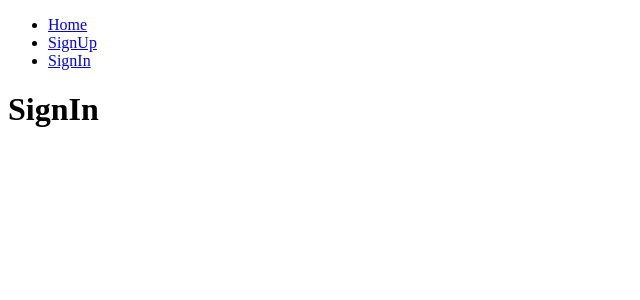
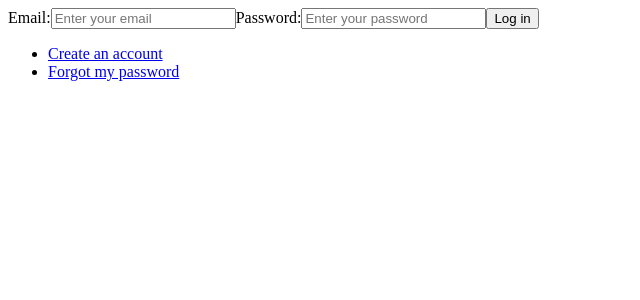
Before and after one commit to constavro/trip-organizer-app-client, a React (Create React App) app: page /signin in a window 1280 px wide. Shown: the top 300 px of the page, without its empty margins (0-640 px from the left). Built offline with nearby package versions, Linux system fonts and the light colour scheme; no server answers.

Commit message:
Functional authentication system

```diff
--- a/package.json
+++ b/package.json
@@ -1,8 +1,10 @@
 {
   "name": "trip-organizer-app-client",
   "version": "0.1.0",
+  "proxy": "http://localhost:5000",
   "private": true,
   "dependencies": {
+    "jsonwebtoken": "^9.0.2",
     "react": "^18.2.0",
     "react-dom": "^18.2.0",
     "react-router-dom": "^5.3.4",
--- a/src/App.js
+++ b/src/App.js
@@ -1,28 +1,63 @@
-import React, { useState, useEffect } from 'react';
-import { Link, Route } from "react-router-dom"
+import React, {useState,useEffect} from 'react';
+import { Switch, Redirect, Route } from "react-router-dom"
 import SignUp from "./pages/SignUp"
 import Home from "./pages/Home"
 import SignIn from "./pages/SignIn"
 import NotFoundPage from "./pages/NotFoundPage"
+import PasswordReset from "./pages/PasswordReset"
+import Profile from "./pages/Profile"
+import authenticationFunction from './components/authentication';
 
-// function Home(){
-  // return <h1>Home</h1>
-// }
+function App() {
 
-function App(){
+  const [loggedIn, setLoggedIn] = useState(false);
+
+  useEffect(() => {
+  const checkAuthentication = async () => {
+
+    const token = localStorage.getItem('token');
+
+    try {
+      const response = await fetch('http://localhost:5000/checkAuthentication', {
+        mode: "cors",
+        method: 'GET',
+        headers: {
+            'Content-Type': 'application/json',
+            'Authorization': `Bearer ${token}`
+        },
+        credentials: 'include'
+    });
+
+      // console.log(response.json())
+
+      if (response.ok) {
+        const data = await response.json();
+        console.log(data.authenticated)
+        setLoggedIn(data.authenticated);
+      } else {
+        setLoggedIn(false);
+      }
+    } catch (error) {
+      console.error('Error:', error);
+      setLoggedIn(false);
+    }
+  };
+
+  checkAuthentication();
+}, []);
+
+
   return (
-<React.Fragment>
-<nav>
-    <ul>
-      <li><Link to='/'>Home</Link></li>
-      <li><Link to='/signup'>SignUp</Link></li>
-      <li><Link to='/signin'>SignIn</Link></li>
-    </ul>
-    </nav>
-      <Route path="/" exact component={Home} />
-      <Route path='/signup' component={SignUp} />
-      <Route path='/signin' component={SignIn} />
-      <Route path='/404' component={NotFoundPage} />
+    <React.Fragment>
+      <Switch>
+        <Route path="/" exact component={loggedIn ? Home : SignIn} />
+        <Route path='/signup' component={loggedIn ? Home : SignUp} />
+        <Route path='/signin' component={loggedIn ? Home : SignIn} />
+        <Route path='/passwordreset' component={loggedIn ? Home : PasswordReset} />
+        <Route path='/404' component={loggedIn ? Home : NotFoundPage} />
+        <Route path='/profile/:userid' component={loggedIn ? Profile : SignIn} />
+        <Redirect to="/signin" />
+      </Switch>
     </React.Fragment>)
 }
 
--- a/src/pages/Home.js
+++ b/src/pages/Home.js
@@ -1,8 +1,31 @@
-import React from "react"
+import React, { useEffect, useState } from "react"
+import { Link, Route, useHistory } from "react-router-dom"
 
-function Home(){
-    return (
-    <h1>Home</h1>)
+function Home() {
+  let history = useHistory()
+
+  const handleLogout = async () => {
+
+    localStorage.removeItem('token');
+
+    const token = localStorage.getItem('token');
+
+    console.log(token)
+
+    window.location.href = '/signin';
+
+  };
+
+  return (
+    <React.Fragment>
+      <nav>
+        <ul>
+          <li><Link to='/'>Profile</Link></li>
+        </ul>
+      </nav>
+      <button onClick={handleLogout}>Logout</button>
+    </React.Fragment>
+  )
 }
 
 export default Home
--- /dev/null
+++ b/src/pages/PasswordReset.js
@@ -0,0 +1,8 @@
+import React from "react"
+
+function PasswordReset(){
+    return (
+    <h1>PasswordReset</h1>)
+}
+
+export default PasswordReset
--- /dev/null
+++ b/src/pages/Profile.js
@@ -0,0 +1,62 @@
+import React, { useState, useEffect } from "react";
+import { useParams } from "react-router-dom";
+
+function Profile() {
+  const [profileData, setProfileData] = useState(null);
+  const [loading, setLoading] = useState(true);
+  const [error, setError] = useState(null);
+
+  const userId = useParams(userId);
+
+  console.log(userId)
+
+
+  useEffect(() => {
+    const fetchProfileData = async () => {
+      try {
+        const response = await fetch(`http://localhost:5000/profile/${userId}`, {
+          method: 'GET',
+          headers: {
+            // Include any required headers, such as authentication headers
+            'Content-Type': 'application/json',
+          },
+          // You can include a request body if needed
+        });
+
+        if (!response.ok) {
+          throw new Error(`HTTP error! Status: ${response.status}`);
+        }
+
+        const data = await response.json();
+        setProfileData(data);
+        setLoading(false);
+      } catch (error) {
+        setError(error.message);
+        setLoading(false);
+      }
+    };
+
+    fetchProfileData();
+  }, []);
+
+  return (
+    <div>
+      {loading && <p>Loading...</p>}
+      {error && <p>Error: {error}</p>}
+      {profileData && (
+        <React.Component>
+
+<h1>Profile</h1>
+          {/* Display user profile information */}
+          <p>Email: {profileData.email}</p>
+          <p>Other profile data: {profileData.someOtherField}</p>
+          {/* Add more fields as needed */}
+
+        </React.Component>
+
+      )}
+    </div>
+  );
+}
+
+export default Profile;
--- a/src/pages/SignIn.js
+++ b/src/pages/SignIn.js
@@ -1,8 +1,66 @@
-import React from "react"
+import React, { useState } from 'react';
+import { Link } from "react-router-dom"
 
-function SignIn(){
+function SignIn() {
+    const [email, setEmail] = useState('');
+    const [password, setPassword] = useState('');
+
+    const handleSubmit = async (e) => {
+        e.preventDefault();
+
+        const endpoint = 'http://localhost:5000/signin';
+        const data = { email, password };
+
+        try {
+            const response = await fetch(endpoint, {
+                method: 'POST',
+                headers: {
+                    'Content-Type': 'application/json',
+                },
+                body: JSON.stringify(data),
+            });
+            const responseData = await response.json();
+            if (!response.ok) {
+                alert(responseData.message);
+                throw new Error(`HTTP error! Status: ${response.status}`);
+            }
+            if (responseData.success) {
+                localStorage.setItem('token', responseData.token);
+                window.location.href = '/';
+            }
+
+        } catch (error) {
+            console.error('Error:', error.message);
+        }
+    };
+
     return (
-    <h1>SignIn</h1>)
+        <React.Fragment>
+            <form onSubmit={handleSubmit}>
+                <label>Email:</label>
+                <input
+                    type="email"
+                    placeholder="Enter your email"
+                    value={email}
+                    onChange={(e) => setEmail(e.target.value)}
+                    required
+                />
+                <label>Password:</label>
+                <input
+                    type="password"
+                    placeholder="Enter your password"
+                    value={password}
+                    onChange={(e) => setPassword(e.target.value)}
+                    required
+                />
+
+                <button type="submit">Log in</button>
+                <ul>
+                    <li><Link to='/signup'>Create an account</Link></li>
+                    <li><Link to='/passwordreset'>Forgot my password</Link></li>
+                </ul>
+            </form>
+        </React.Fragment>)
 }
 
 export default SignIn
--- a/src/pages/SignUp.js
+++ b/src/pages/SignUp.js
@@ -1,22 +1,20 @@
 import React, { useState, useEffect } from 'react';
+import { Link, useHistory } from "react-router-dom"
 
-const SignUp = () => {
+function SignUp() {
   const [email, setEmail] = useState('');
-    const [username, setUsername] = useState('');
   const [password, setPassword] = useState('');
-    const [isSignUp, setIsSignUp] = useState(true);
-    const [isAuthenticated, setIsAuthenticated] = useState(false);
+  const [confirmPassword, setConfirmPassword] = useState('');
 
-    useEffect(() => {
-      // This effect runs whenever 'isSignUp' changes
-      console.log('Switched to:', isSignUp ? 'Sign Up' : 'Login');
-    }, [isSignUp]);
+  let history = useHistory()
 
   const handleSubmit = async (e) => {
     e.preventDefault();
 
-      const endpoint = isSignUp ? '/signup' : '/signin';
-      const data = {username, email, password };
+    const endpoint = 'http://localhost:5000/signup';
+    const data = { email, password };
+
+    if (password === confirmPassword) {
 
       try {
         const response = await fetch(endpoint, {
@@ -31,54 +29,27 @@ const SignUp = () => {
         }
 
         const responseData = await response.json();
-        console.log(responseData)
-        setIsAuthenticated(true);
-        console.log("isAuthenticated",isAuthenticated); // Assuming the server responds with some data
+        if (responseData.success) {
+          console.log('User created successfully')
+
+          history.push('/signin');
+        }
+
       } catch (error) {
         console.error('Error:', error.message);
-        // Handle error appropriately (e.g., display error message to the user)
+      }
+      // Passwords match, you can proceed with your form submission logic
+      console.log('Passwords match');
+    } else {
+      // Passwords don't match, you may want to handle this case
+      console.log('Passwords do not match');
     }
   };
 
-    const handleLogout = async () => {
-      try {
-
-        const data = {username, email, password };
-        const response = await fetch('/logout', {
-          method: 'POST',
-          headers: {
-            'Content-Type': 'application/json',
-            // You may include additional headers if needed
-          },
-          body: JSON.stringify(data),
-          credentials: 'include',
-        });
-
-        console.log(response)
-
-        if (!response.ok) {
-          throw new Error(`HTTP error! Status: ${response.status}`);
-        }
-
-        // Assuming the server responds with some data
-        const responseData = await response.json();
-        console.log(responseData); // Log the response data
-
-        // For simplicity, let's just set isAuthenticated to false
-        setIsAuthenticated(false);
-      } catch (error) {
-        console.error('Error during logout:', error.message);
-        // Handle error appropriately (e.g., display an error message to the user)
-      }
-    };
-
-
-
   return (
-      <div>
-        <h2>{isSignUp ? 'Sign Up' : 'Login'}</h2>
+    <React.Fragment>
       <form onSubmit={handleSubmit}>
-          <label>Email:</label>
+        <label>Email</label>
         <input
           type="email"
           placeholder="Enter your email"
@@ -86,17 +57,7 @@ const SignUp = () => {
           onChange={(e) => setEmail(e.target.value)}
           required
         />
-
-          <label>Username:</label>
-          <input
-            type="username"
-            placeholder="Enter your username"
-            value={username}
-            onChange={(e) => setUsername(e.target.value)}
-            required
-          />
-
-          <label>Password:</label>
+        <label>Password</label>
         <input
           type="password"
           placeholder="Enter your password"
@@ -104,24 +65,20 @@ const SignUp = () => {
           onChange={(e) => setPassword(e.target.value)}
           required
         />
+        <label>Confirm password</label>
+        <input
+          type="password"
+          placeholder="Confirm your password"
+          value={confirmPassword}
+          onChange={(e) => setConfirmPassword(e.target.value)}
+          required
+        />
+        <button type="submit">Sign up</button>
+        <ul>
+          <li><Link to='/signin'>Sign in</Link></li>
+        </ul>
+      </form>
+    </React.Fragment>)
+}
 
-          <button type="button" onClick={() => setIsSignUp(!isSignUp)}>
-            {isSignUp ? 'Switch to Login' : 'Switch to Sign Up'}
-          </button>
-
-          <button type="submit">{isSignUp ? 'Sign Up' : 'Login'}</button>
-
-        </form>
-
-        {isAuthenticated && (
-          <div>
-            <p>Welcome, {username}!</p>
-            <button onClick={handleLogout}>Logout</button>
-          </div>
-        )}
-
-      </div>
-    );
-  };
-
-  export default SignUp;
+export default SignUp
```
Lines whose indentation alone changed are shown as unchanged.
